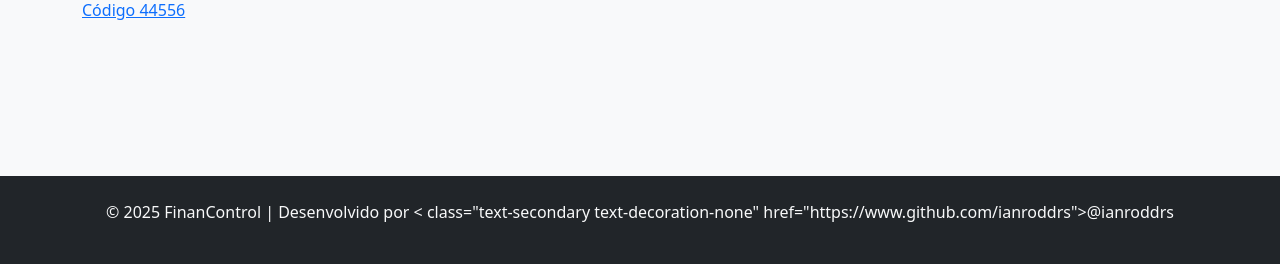
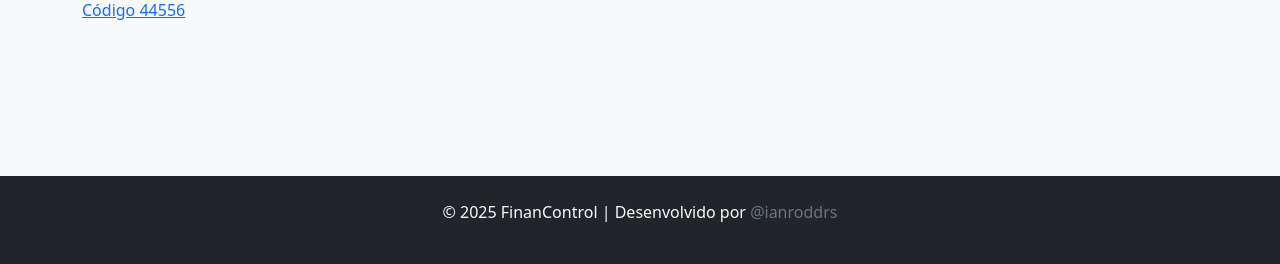
Before and after one commit to ianroddrs/FinanControl, a Django app: page / in a window 1280 px wide. Shown: the part 536-800 px from the top of the page. Run offline with Django 5.2, Linux system fonts and the light colour scheme; some libraries are stand-ins or nearby versions.

Commit message:
corrige tag de anexo no rodapé da página principal

```diff
--- a/apps/main/templates/main.html
+++ b/apps/main/templates/main.html
@@ -50,7 +50,7 @@
   </main>
   <footer class="footer py-4 bg-dark">
       <p class="text-center text-light">
-        &copy; 2025 FinanControl | Desenvolvido por < class="text-secondary text-decoration-none" href="https://www.github.com/ianroddrs">@ianroddrs</>
+        &copy; 2025 FinanControl | Desenvolvido por <a class="text-secondary text-decoration-none" href="https://www.github.com/ianroddrs">@ianroddrs</a>
       </p>
   </footer>
 </body>
```
